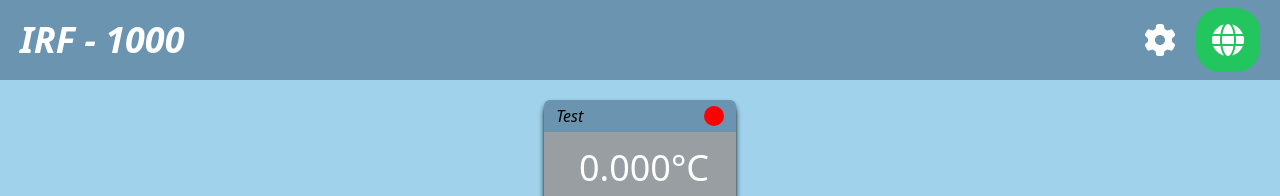
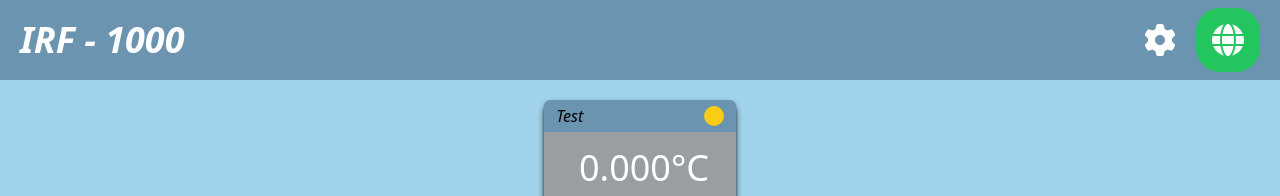
Before and after one commit to PS-IIOT/IIOT-Edge-Container, a React (Vite) app in the folder frontend/: page / in a window 1280 px wide. Shown: the top 196 px of the page. Built offline with nearby package versions, Linux system fonts and the light colour scheme.

Commit message:
feat: modify Status, ready for push

```diff
--- a/frontend/src/components/Card.tsx
+++ b/frontend/src/components/Card.tsx
@@ -1,18 +1,26 @@
-import { Status } from './Status';
-
-interface CardProps {
+import { StatusMachine } from './StatusMachine';
+export interface CardProps {
     machineID: string;
     temparture: number;
     cycles: number;
     upTime: number;
+    warning: boolean;
+    error: boolean;
 }
 
-export const Card = ({ machineID, temparture, cycles, upTime }: CardProps) => {
+export const Card = ({
+    machineID,
+    temparture,
+    cycles,
+    upTime,
+    warning,
+    error,
+}: CardProps) => {
     return (
         <div className="flex-col justify-between  w-48 h-48 bg-ColorCardBackground m-5 rounded-lg shadow-md shadow-black">
             <div className="flex justify-around items-center bg-ColorCardTopBottom w-full h-8 rounded-t-md ">
                 <h3 className=" flex italic text-c text-black">{machineID}</h3>
-                <Status online warning alert></Status>
+                <StatusMachine warning={warning} error={error}></StatusMachine>
             </div>
             <div className="flex flex-col justify-center items-center">
                 <div className="flex justify-center items-center w-full text-white text-4xl ml-2 mt-4">
--- a/frontend/src/components/HeaderComponent.tsx
+++ b/frontend/src/components/HeaderComponent.tsx
@@ -1,7 +1,7 @@
-interface statusHeader {
+interface statusHeaderProps {
     statusH: boolean;
 }
-export const HeaderComponent = ({ statusH }: statusHeader) => {
+export const HeaderComponent = ({ statusH }: statusHeaderProps) => {
     return (
         <div className=" flex justify-between items-center w-screen h-20 bg-ColorHeaderBackground">
             <div className="w-auto h-auto m-5">
--- a/frontend/src/components/MainComponent.tsx
+++ b/frontend/src/components/MainComponent.tsx
@@ -130,7 +130,6 @@ const test = {
     temparture: 0,
     cycles: 0,
     uptime: 0,
-    status: true,
     warning: true,
     alert: false,
 };
@@ -158,9 +157,8 @@ export const MainComponent = () => {
                         temparture={machine.values[0].temp}
                         cycles={machine.values[0].cycle}
                         upTime={machine.values[0].uptime}
-                        status={machine.values[0].status}
                         warning={machine.values[0].warning}
-                        alert={machine.values[0].alert}
+                        error={machine.values[0].alert}
                     />
                 ))
             ) : (
@@ -170,9 +168,8 @@ export const MainComponent = () => {
                         temparture={test.temparture}
                         cycles={test.cycles}
                         upTime={test.uptime}
-                        status={test.status}
                         warning={test.warning}
-                        alert={test.alert}
+                        error={test.alert}
                     />
                 </>
             )}
--- a/frontend/src/components/Status.tsx
+++ /dev/null
@@ -1,20 +0,0 @@
-interface statusSignal {
-    online: boolean;
-    warning: boolean;
-    alert: boolean;
-}
-export const Status = ({ online, warning, alert }: statusSignal) => {
-    return (
-        <div
-            className={
-                online
-                    ? warning
-                        ? alert
-                            ? 'bg-ColorStatusConnectionOffline ml-24 w-5 h-5 rounded-full'
-                            : 'bg-yellow-400 ml-24 w-5 h-5 rounded-full'
-                        : 'bg-ColorStatusConnectionOnline ml-24 w-5 h-5 rounded-full'
-                    : 'bg-grey ml-24 w-5 h-5 rounded-full'
-            }
-        ></div>
-    );
-};
--- /dev/null
+++ b/frontend/src/components/StatusMachine.tsx
@@ -0,0 +1,17 @@
+export interface statusMachineProps {
+    warning: boolean;
+    error: boolean;
+}
+export const StatusMachine = ({ warning, error }: statusMachineProps) => {
+    return (
+        <div
+            className={
+                warning
+                    ? error
+                        ? 'bg-ColorStatusConnectionOffline ml-24 w-5 h-5 rounded-full'
+                        : 'bg-yellow-400 ml-24 w-5 h-5 rounded-full'
+                    : 'bg-ColorStatusConnectionOnline ml-24 w-5 h-5 rounded-full'
+            }
+        ></div>
+    );
+};
```
